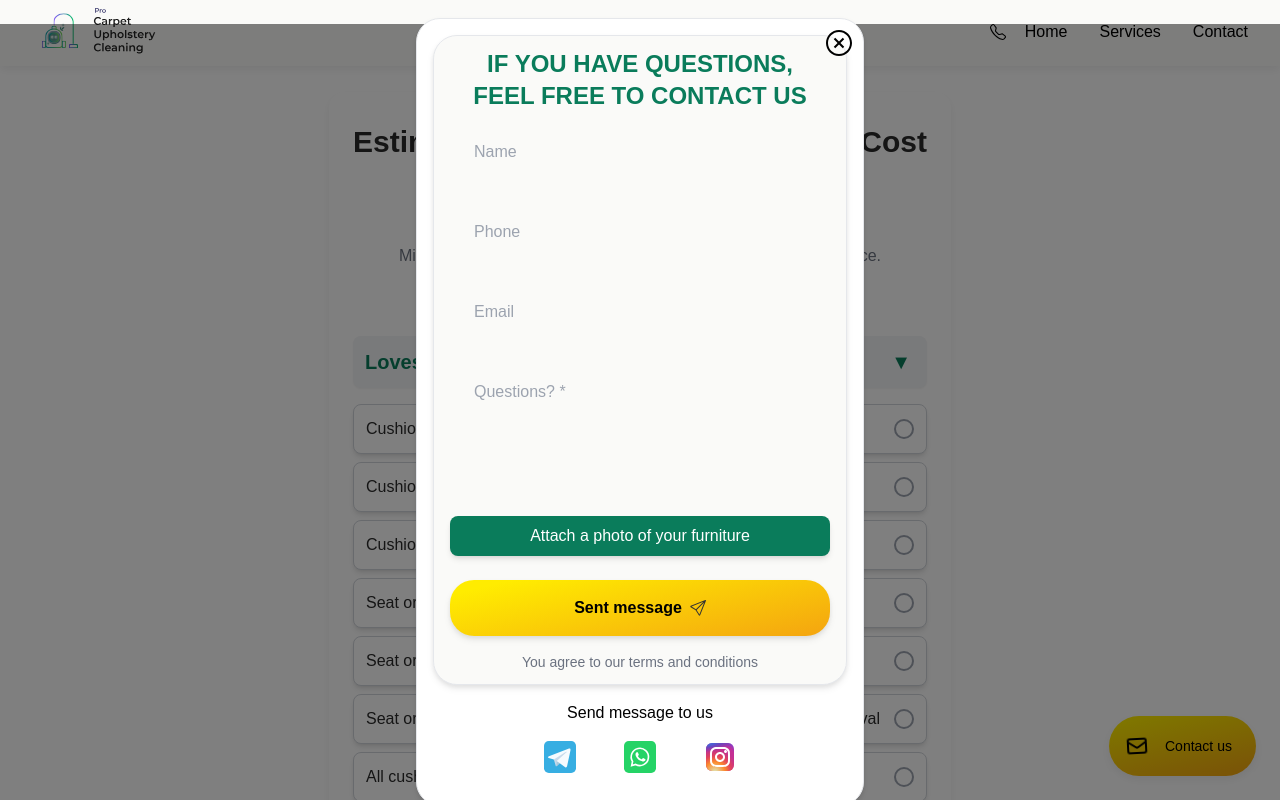
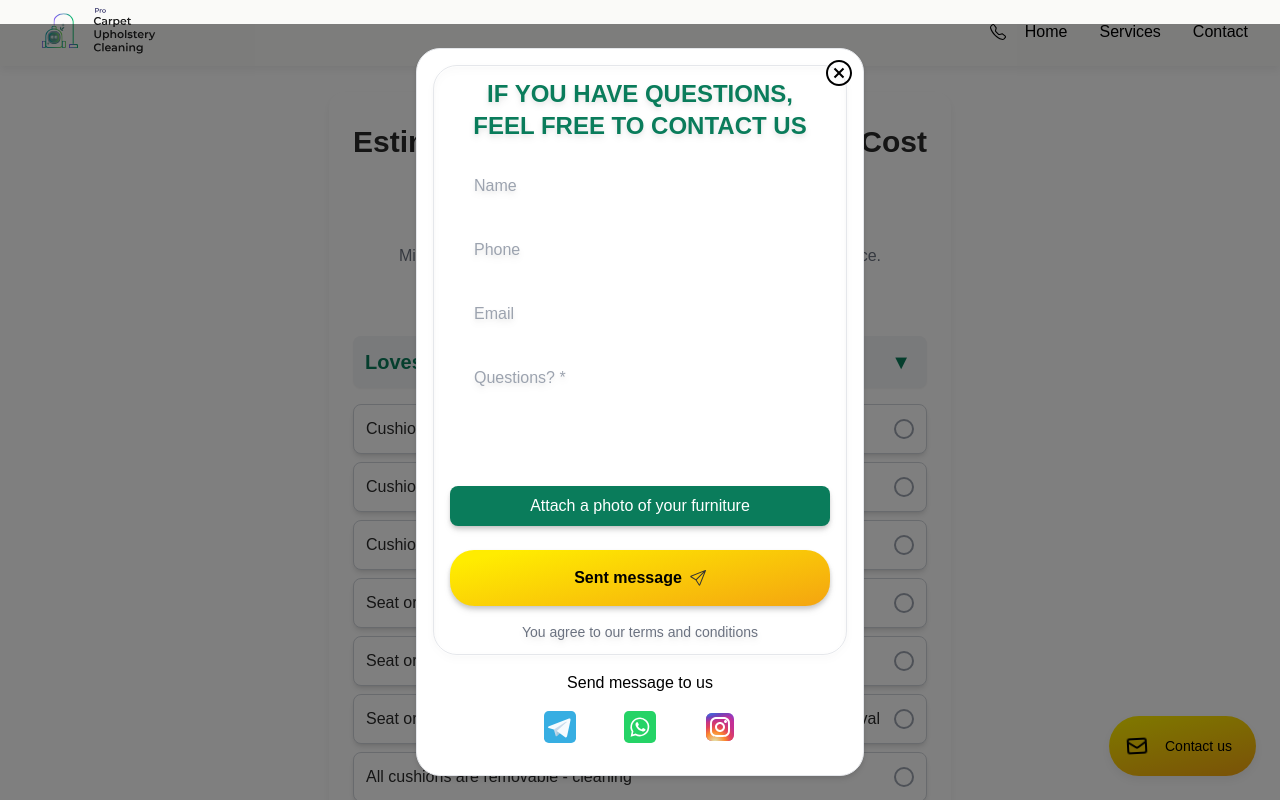
Before and after one commit to katetimofeeva/cuc, a Next.js app: page /upholstery-cleaning in a window 1280 px wide. Both pictures are taken after a click on the button "Contact us". Shown: the top 800 px of the page. Built offline with nearby package versions, Linux system fonts and the light colour scheme.

Commit message:
fix: margin in ContactForm

```diff
--- a/src/app/ui/ContactForm.tsx
+++ b/src/app/ui/ContactForm.tsx
@@ -162,7 +162,7 @@ const ContactForm = ({
       {title && (
         <h2
           id="form-title"
-          className="uppercase mx-3 font-semibold text-2xl mb-3 inline-block text-accentText"
+          className="uppercase mx-2 font-semibold text-2xl mb-4 inline-block text-accentText"
         >
           {title}
         </h2>
@@ -170,7 +170,7 @@ const ContactForm = ({
 
       {fields.map(({ name, type, placeholder, classField }) => (
         <div
-          className="flex flex-col w-full mb-6"
+          className="flex flex-col w-full mb-2 "
           key={name}
         >
           {type === "textarea" ? (
--- a/src/app/upholstery-cleaning/page.tsx
+++ b/src/app/upholstery-cleaning/page.tsx
@@ -362,7 +362,7 @@ const UpholsteryCleaning = () => {
             title={"If you have questions, feel free to contact us"}
             fields={formFields as IFormField[]}
             btnText={"Sent message"}
-            className="border drop-shadow-md px-4 py-3 text-center rounded-3xl w-full bg-background  relative transition-all duration-300 hover:shadow-lg"
+            className="border drop-shadow-md px-4 py-3 text-center rounded-3xl w-full  relative transition-all duration-300 hover:shadow-lg"
             onCloseModal={handlerOnCloseModal}
           />
           <div className="flex my-4 mx-auto text-center w-48 justify-between flex-col">
```
